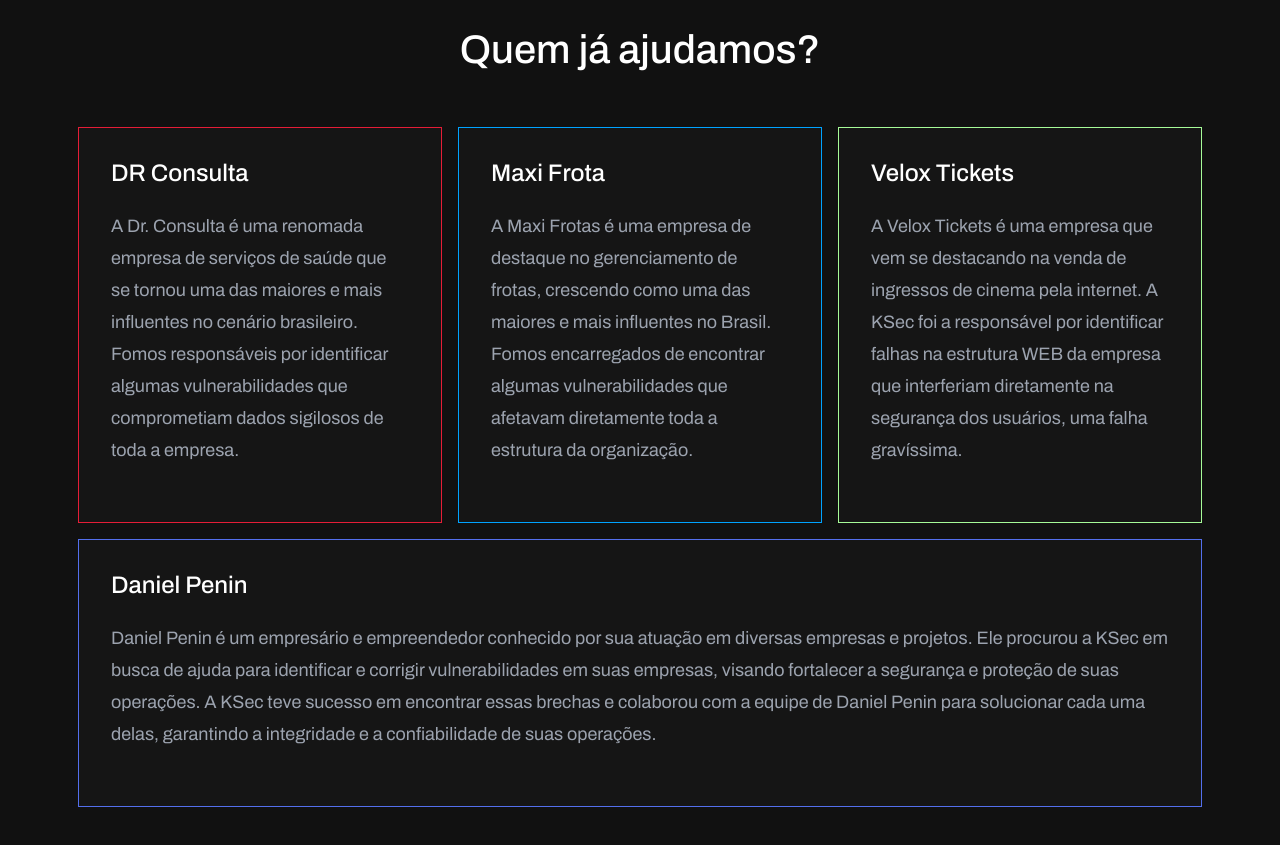
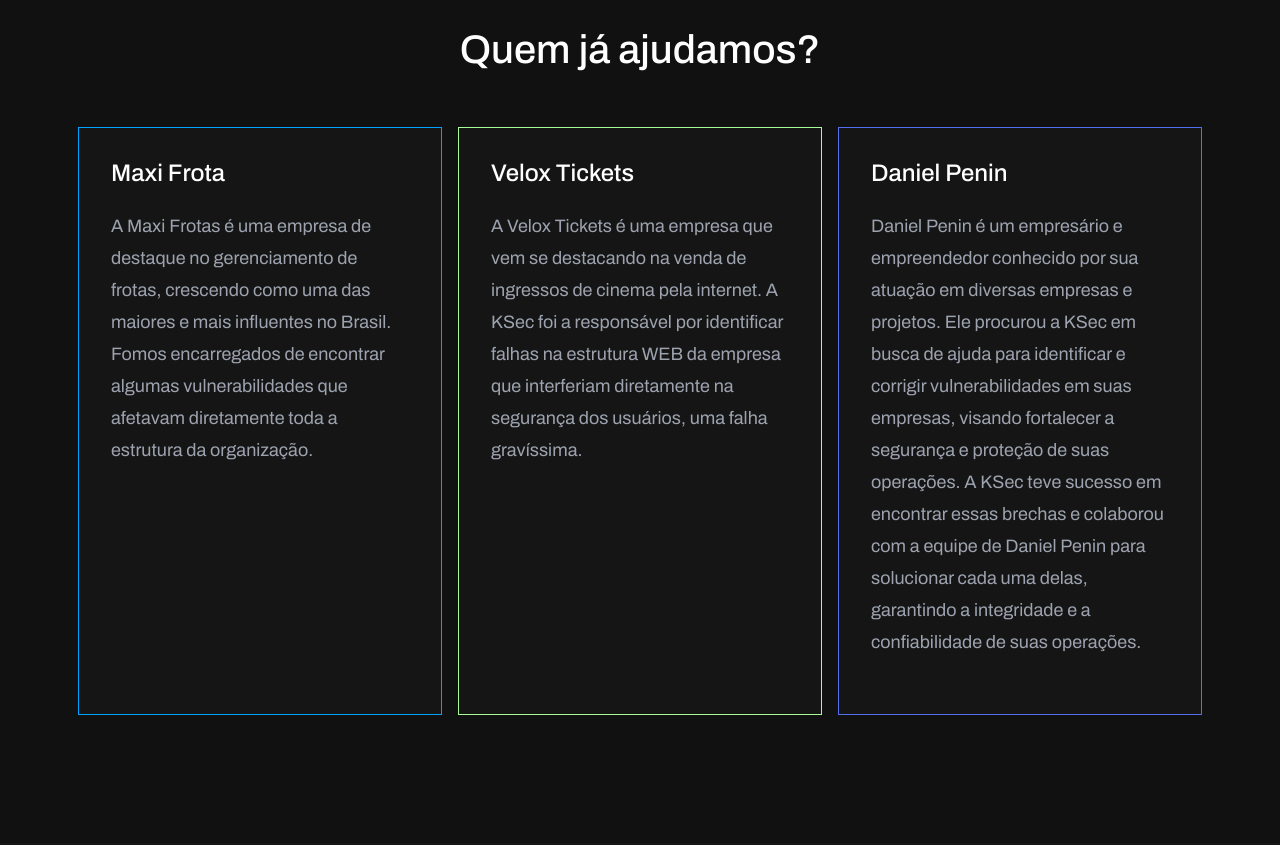
Before and after one commit to KastroSec/site, a plain HTML site: page index.html in a window 1280 px wide. Shown: the part 880-1725 px from the top of the page. Drawn offline with nearby package versions, Linux system fonts and the light colour scheme.

Commit message:
Update index.html

```diff
--- a/index.html
+++ b/index.html
@@ -101,15 +101,6 @@
         <div class="grid-layout">
           <h2 class="delaySmallReveal">Quem já ajudamos?</h2>
           <div id="projects">
-            <article class="intervalCardReveal teslabank">
-              <h3>DR Consulta</h3>
-              <p>
-                A Dr. Consulta é uma renomada empresa de serviços de saúde
-                que se tornou uma das maiores e mais influentes no cenário brasileiro.
-                Fomos responsáveis por identificar algumas vulnerabilidades que comprometiam dados sigilosos
-                de toda a empresa.
-              </p>
-            </article>
 
             <article class="intervalCardReveal naped">
               <h3>Maxi Frota</h3>
```
